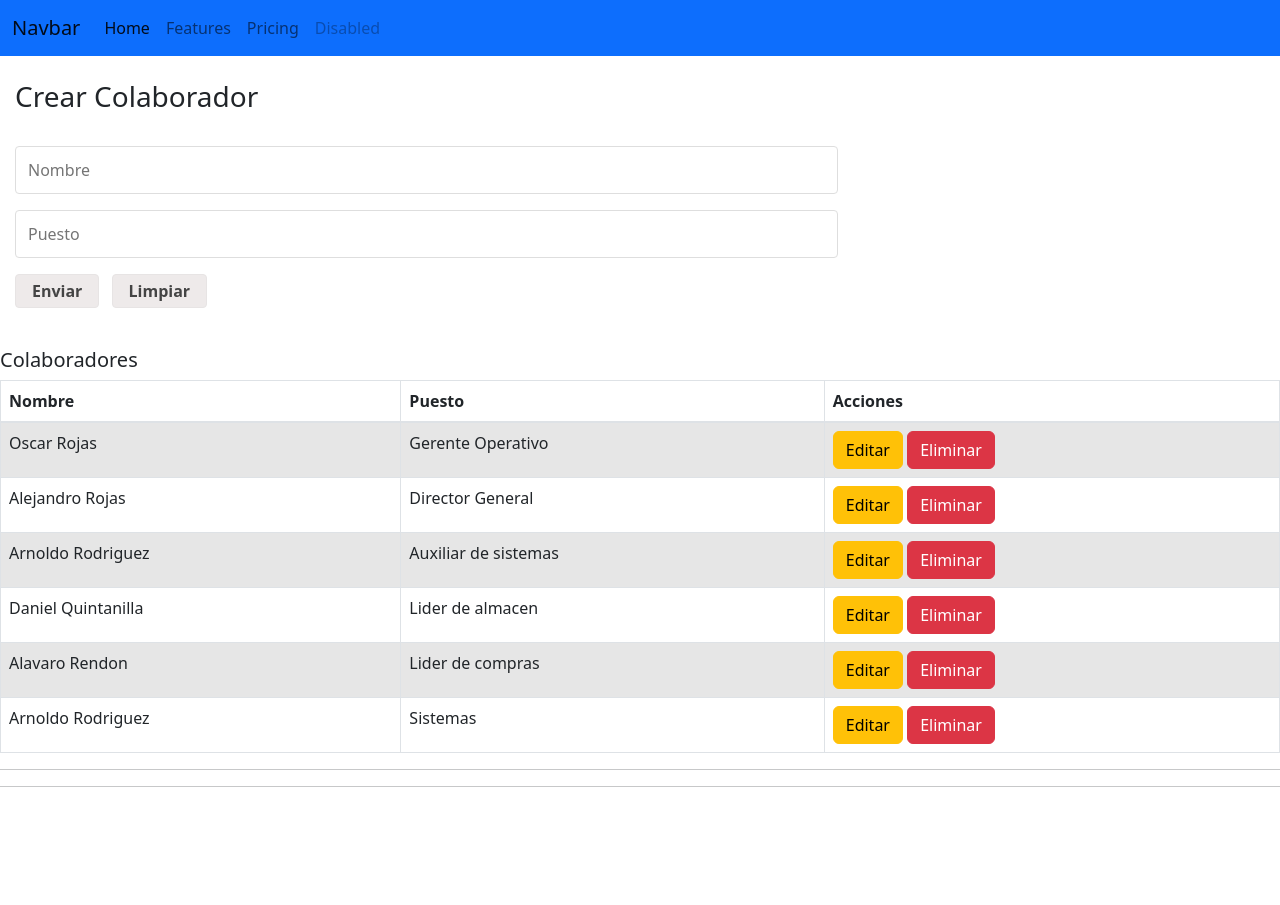
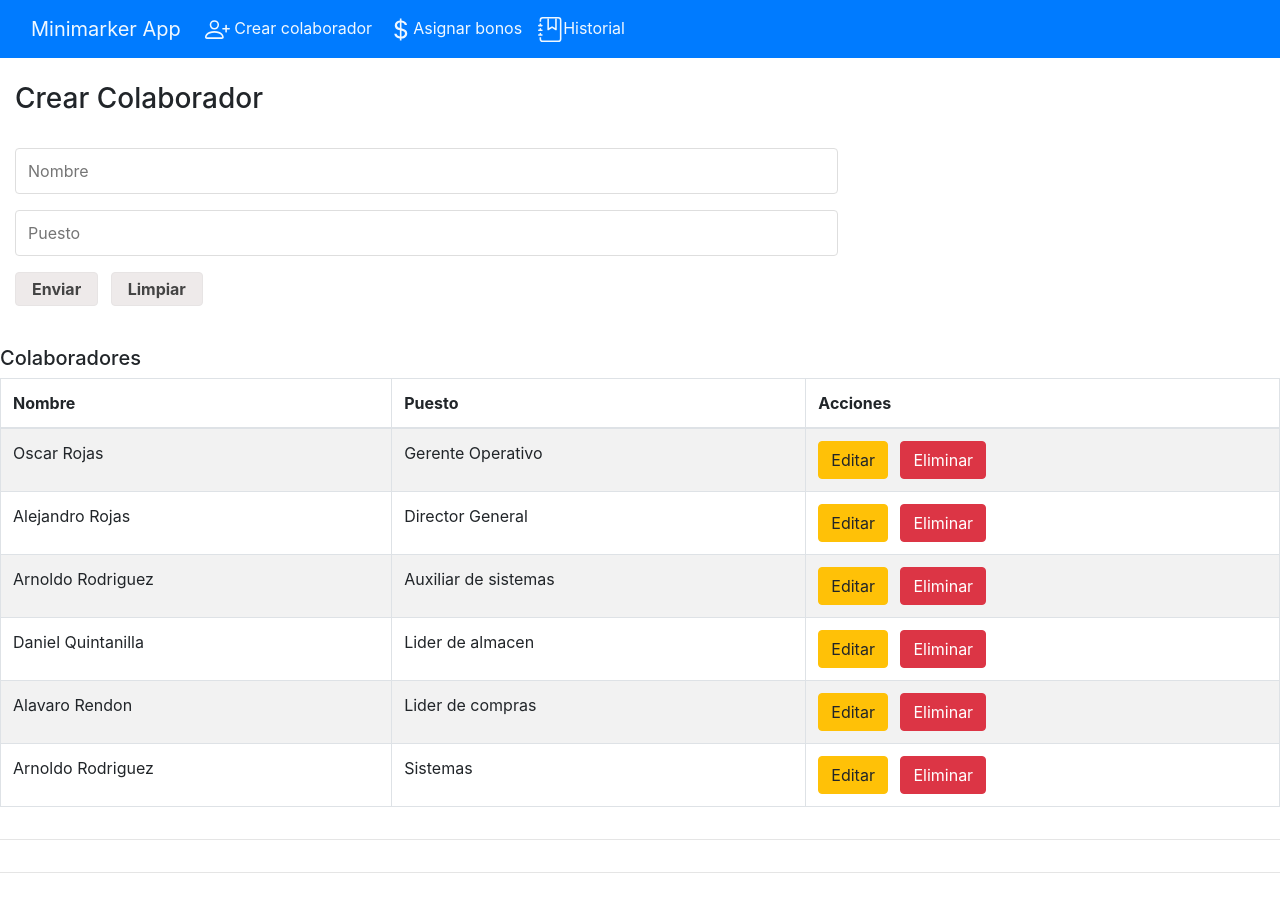
Before and after one commit to Sistemasprofauna/Minimaket-app, a React (Create React App) app: page / in a window 1280 px wide. Before the commit the page ends 803 px from the top, so only its background shows below. Built offline with nearby package versions, Linux system fonts and the light colour scheme; data requests are answered from the project's data file.

Commit message:
actualizacion 2

```diff
--- a/package.json
+++ b/package.json
@@ -7,6 +7,7 @@
     "@testing-library/react": "^13.3.0",
     "@testing-library/user-event": "^13.5.0",
     "bootstrap": "^5.2.0-beta1",
+    "bootstrap-icons": "^1.8.3",
     "react": "^18.1.0",
     "react-dom": "^18.1.0",
     "react-scripts": "5.0.1",
--- a/src/App.js
+++ b/src/App.js
@@ -2,7 +2,6 @@ import React from "react";
 import Navbar from "./componentes/barraNav";
 //import CrudApp from "./componentes/crud-app";
 import CrudApi from "./componentes/CrudApi";
-import "bootstrap/dist/css/bootstrap.min.css"
 <link rel="stylesheet" href="https://stackpath.bootstrapcdn.com/bootstrap/4.4.1/css/bootstrap.min.css"></link>
 
 
--- a/src/componentes/barraNav.css
+++ b/src/componentes/barraNav.css
@@ -0,0 +1,3 @@
+a{
+    color: aliceblue
+};
--- a/src/componentes/barraNav.js
+++ b/src/componentes/barraNav.js
@@ -7,24 +7,34 @@ const Navbar = () => {
         <div>
             <nav className="navbar navbar-expand-lg bg-primary">
                 <div className="container-fluid">
-                    <a className="navbar-brand" href="#">Navbar</a>
+                    <a className="navbar-brand" href="#" >Minimarker App</a>
                     <button className="navbar-toggler" type="button" data-bs-toggle="collapse" data-bs-target="#navbarNav" aria-controls="navbarNav" aria-expanded="false" aria-label="Toggle navigation">
                         <span className="navbar-toggler-icon"></span>
                     </button>
                     <div className="collapse navbar-collapse" id="navbarNav">
                         <ul className="navbar-nav">
                             <li className="nav-item">
-                                <a className="nav-link active" aria-current="page" href="#">Home</a>
+                                <a className="nav-link active" aria-current="page" href="#"><svg xmlns="http://www.w3.org/2000/svg" width="25" height="25" fill="currentColor" class="bi bi-person-plus" viewBox="0 0 16 16">
+                                <path d="M6 8a3 3 0 1 0 0-6 3 3 0 0 0 0 6zm2-3a2 2 0 1 1-4 0 2 2 0 0 1 4 0zm4 8c0 1-1 1-1 1H1s-1 0-1-1 1-4 6-4 6 3 6 4zm-1-.004c-.001-.246-.154-.986-.832-1.664C9.516 10.68 8.289 10 6 10c-2.29 0-3.516.68-4.168 1.332-.678.678-.83 1.418-.832 1.664h10z"/>
+                                <path fill-rule="evenodd" d="M13.5 5a.5.5 0 0 1 .5.5V7h1.5a.5.5 0 0 1 0 1H14v1.5a.5.5 0 0 1-1 0V8h-1.5a.5.5 0 0 1 0-1H13V5.5a.5.5 0 0 1 .5-.5z"/>
+                                </svg><span></span> Crear colaborador</a>
                             </li>
                             <li className="nav-item">
-                                <a className="nav-link" href="#">Features</a>
+                            <span></span>
+
+                                <a className="nav-link" href="#"><svg xmlns="http://www.w3.org/2000/svg" width="25" height="25" fill="currentColor" class="bi bi-currency-dollar" viewBox="0 0 16 16">
+  <path d="M4 10.781c.148 1.667 1.513 2.85 3.591 3.003V15h1.043v-1.216c2.27-.179 3.678-1.438 3.678-3.3 0-1.59-.947-2.51-2.956-3.028l-.722-.187V3.467c1.122.11 1.879.714 2.07 1.616h1.47c-.166-1.6-1.54-2.748-3.54-2.875V1H7.591v1.233c-1.939.23-3.27 1.472-3.27 3.156 0 1.454.966 2.483 2.661 2.917l.61.162v4.031c-1.149-.17-1.94-.8-2.131-1.718H4zm3.391-3.836c-1.043-.263-1.6-.825-1.6-1.616 0-.944.704-1.641 1.8-1.828v3.495l-.2-.05zm1.591 1.872c1.287.323 1.852.859 1.852 1.769 0 1.097-.826 1.828-2.2 1.939V8.73l.348.086z"/>
+</svg>Asignar bonos</a>
                             </li>
                             <li className="nav-item">
-                                <a className="nav-link" href="#">Pricing</a>
+                            <span></span>
+                                <a className="nav-link" href="#"><svg xmlns="http://www.w3.org/2000/svg" width="25" height="25" fill="currentColor" class="bi bi-journal-bookmark" viewBox="0 0 16 16">
+  <path fill-rule="evenodd" d="M6 8V1h1v6.117L8.743 6.07a.5.5 0 0 1 .514 0L11 7.117V1h1v7a.5.5 0 0 1-.757.429L9 7.083 6.757 8.43A.5.5 0 0 1 6 8z"/>
+  <path d="M3 0h10a2 2 0 0 1 2 2v12a2 2 0 0 1-2 2H3a2 2 0 0 1-2-2v-1h1v1a1 1 0 0 0 1 1h10a1 1 0 0 0 1-1V2a1 1 0 0 0-1-1H3a1 1 0 0 0-1 1v1H1V2a2 2 0 0 1 2-2z"/>
+  <path d="M1 5v-.5a.5.5 0 0 1 1 0V5h.5a.5.5 0 0 1 0 1h-2a.5.5 0 0 1 0-1H1zm0 3v-.5a.5.5 0 0 1 1 0V8h.5a.5.5 0 0 1 0 1h-2a.5.5 0 0 1 0-1H1zm0 3v-.5a.5.5 0 0 1 1 0v.5h.5a.5.5 0 0 1 0 1h-2a.5.5 0 0 1 0-1H1z"/>
+</svg>Historial</a>
                             </li>
-                            <li className="nav-item">
-                                <a className="nav-link disabled">Disabled</a>
-                            </li>
+
                         </ul>
                     </div>
                 </div>
```
Also changed, not shown: 2 other files (tests, documents, lock files or other folders).
